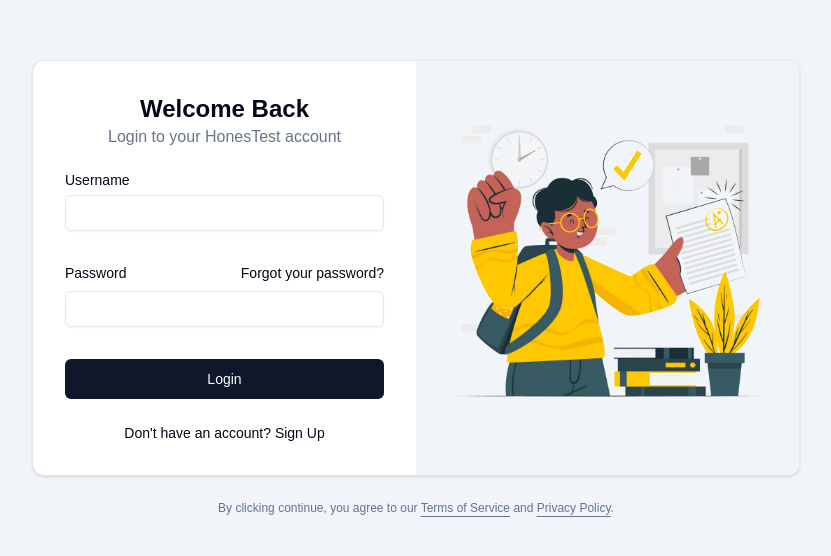
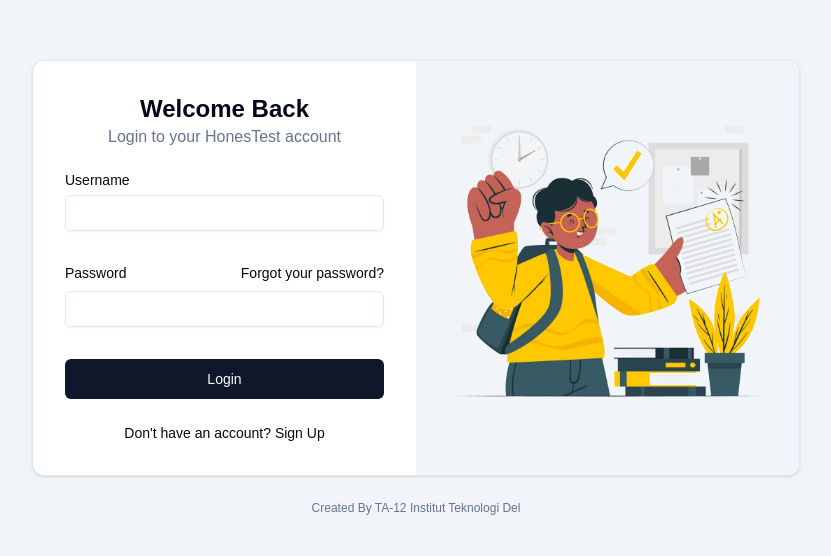
Before and after one commit to gabrielhtg/safe-exam-app-web, a Next.js app: page / in a window 1280 px wide. Shown: the part 112-668 px from the top of the page, without its empty margins (224-1055 px from the left). Built offline with nearby package versions, Linux system fonts and the light colour scheme.

Commit message:
membuat router.back()

```diff
--- a/components/login-form.tsx
+++ b/components/login-form.tsx
@@ -174,8 +174,7 @@ export function LoginForm({
         </CardContent>
       </Card>
       <div className="text-balance text-center text-xs text-muted-foreground [&_a]:underline [&_a]:underline-offset-4 hover:[&_a]:text-primary">
-        By clicking continue, you agree to our <a href="#">Terms of Service</a>{' '}
-        and <a href="#">Privacy Policy</a>.
+        Created By TA-12 Institut Teknologi Del
       </div>
 
       <AlertDialog open={errDialog}>
```
